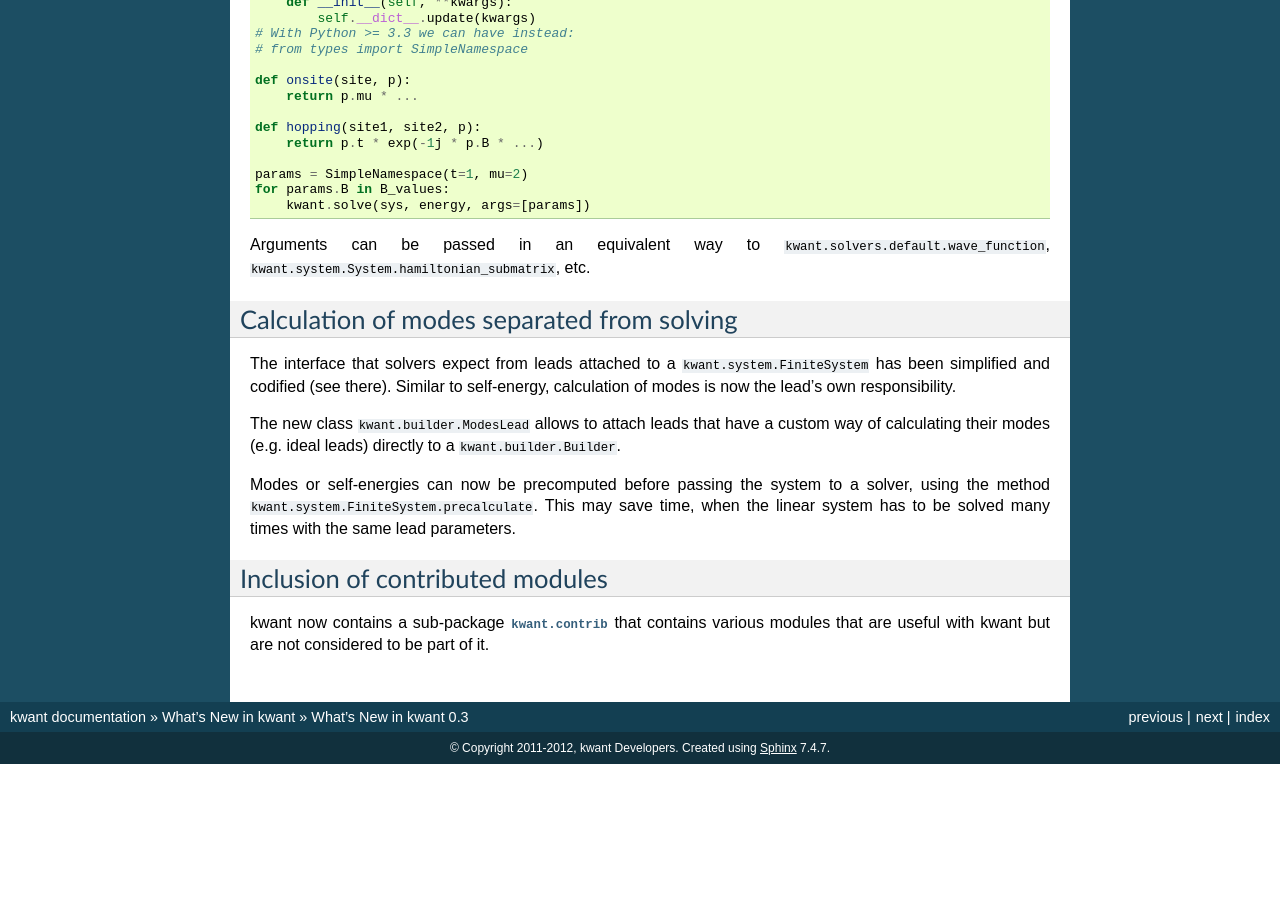
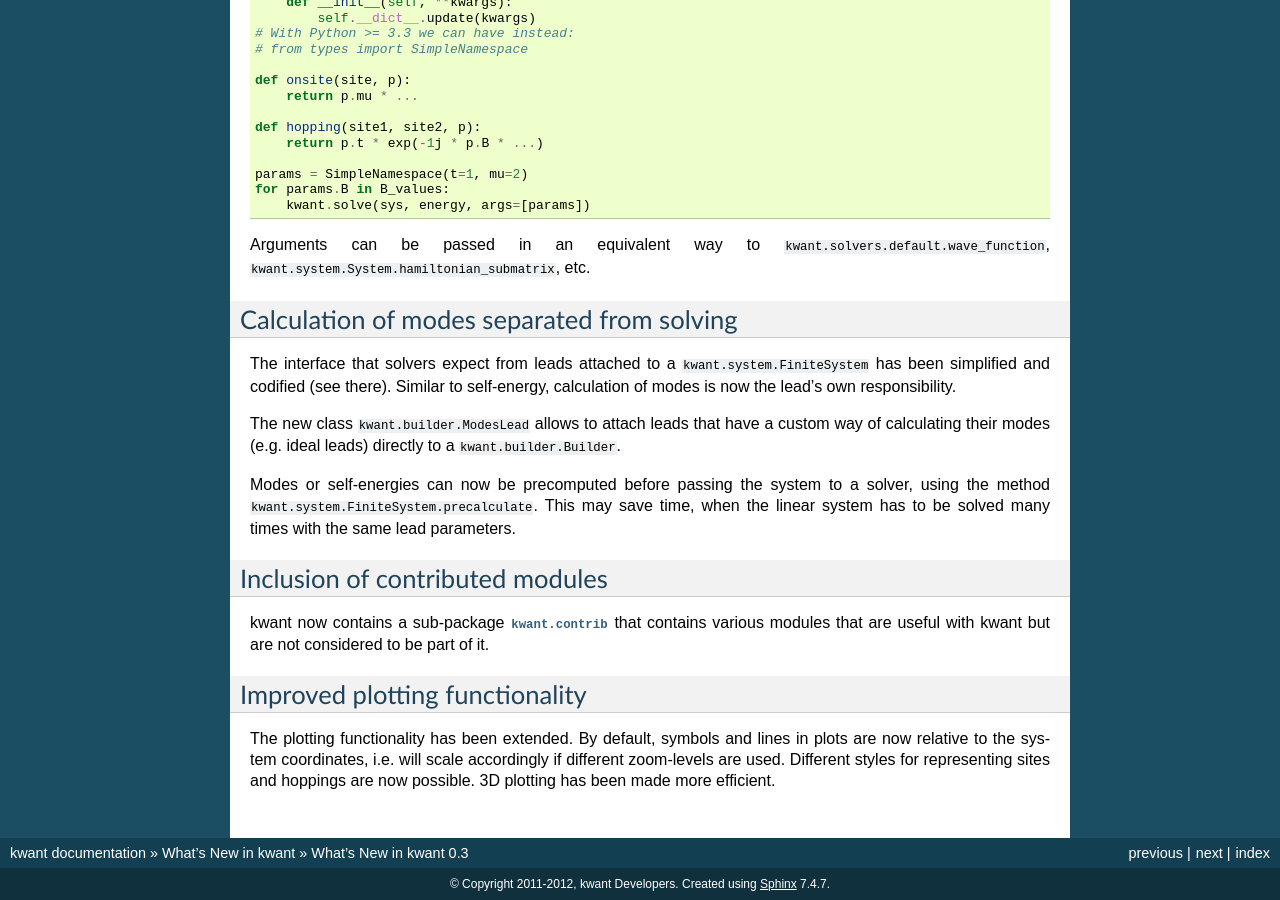
Before and after one commit to kwant-project/kwant, a Sphinx documentation site: the page built from doc/source/whatsnew/0.3.rst, in a window 1280 px wide and 900 px high, scrolled down 2169 px. Built offline with Sphinx 7.4.7, drawn with Linux system fonts in a browser that asks for light colours; formulas are drawn with MathJax 3; pages that are not in the unit, such as notebooks, are missing from menus; the version number could not be read and is left out; cross-references to code outside the pages are shown as plain code; before the commit the page ends 2933 px from its top, so only the background shows below that; some of the changed text lies outside the part shown.

Commit message:
add plotter functionality to "What's new"

```diff
--- a/doc/source/whatsnew/0.3.rst
+++ b/doc/source/whatsnew/0.3.rst
@@ -161,3 +161,10 @@ Inclusion of contributed modules
 --------------------------------
 kwant now contains a sub-package :mod:`kwant.contrib` that contains various
 modules that are useful with kwant but are not considered to be part of it.
+
+Improved plotting functionality
+-------------------------------
+The plotting functionality has been extended. By default, symbols and lines in
+plots are now relative to the system coordinates, i.e. will scale accordingly
+if different zoom-levels are used. Different styles for representing sites and
+hoppings are now possible. 3D plotting has been made more efficient.
```
